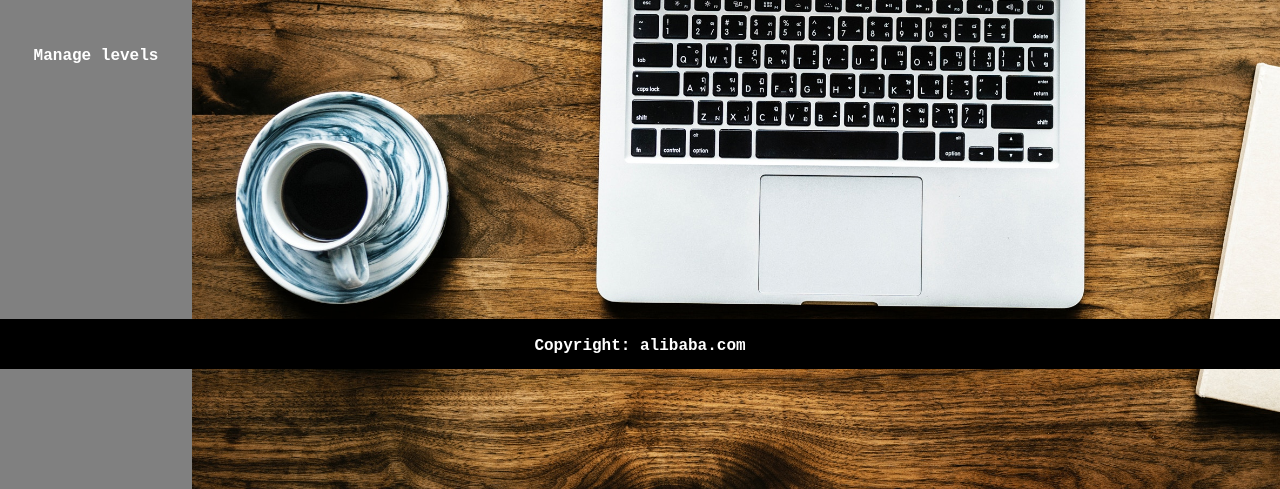
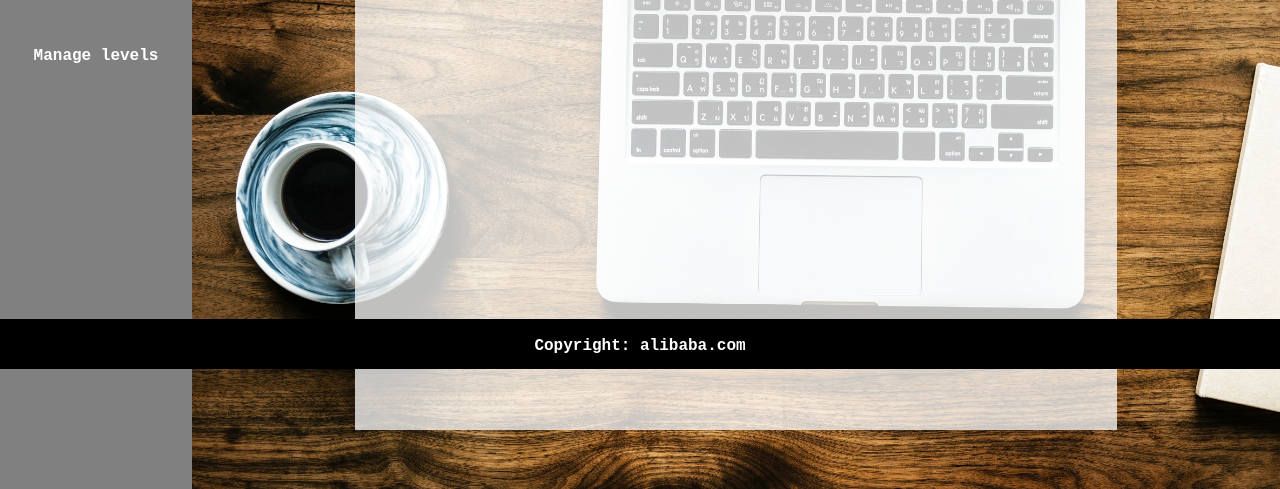
Before and after one commit to mariaBarczyk/QueststoreWeb, a plain HTML site: page subpages/select_mentor.html in a window 1280 px wide. Shown: the part 431-920 px from the top of the page. Drawn offline with Linux system fonts and the light colour scheme.

Commit message:
Add style to displaying background for lists of mentors

```diff
--- a/css/style.css
+++ b/css/style.css
@@ -143,6 +143,7 @@ input {
   width: 32%;
   border-radius: 4px;
   margin: 0% 33%;
+  font-size: 20px;
 }
 
 form {
@@ -155,7 +156,7 @@ form {
   left: 35%;
   margin: 5px 10px;
   background-color: #37bdc7;
-  font-size: 16px;
+  font-size: 20px;
   padding: 25px 40px;
   border-width: 5px;
   border-radius: 5px;
@@ -166,3 +167,14 @@ form {
 .active {
   background-color: #37bdc7;
 }
+
+#list {
+  margin: 0% 15%;
+  background-color: white;
+  min-height: 60%;
+  width: 70%;
+  opacity: 0.75;
+
+  color: black;
+
+}
```
